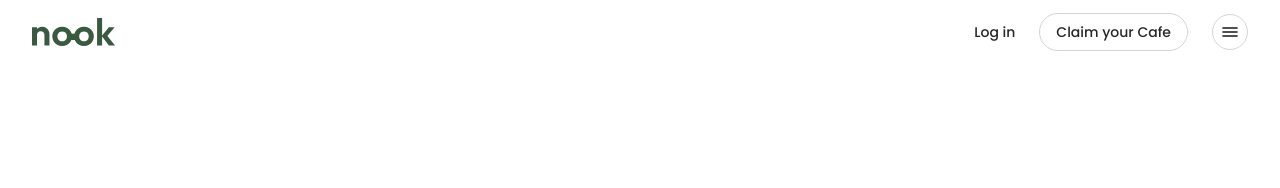
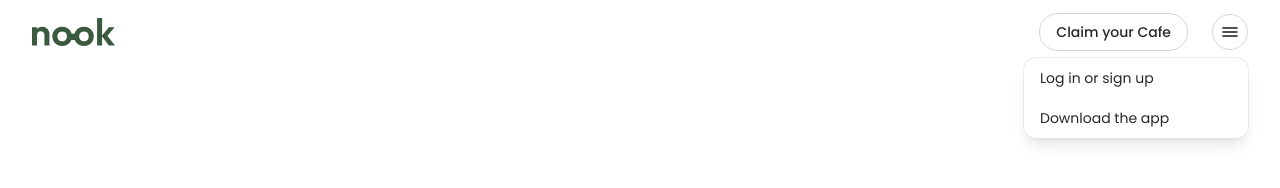
Before and after one commit to lucerocris/nook-webapp, a Next.js app: page / in a window 1280 px wide. Both pictures are taken after a click on the button "Open menu". Shown: the top 188 px of the page. Built offline with nearby package versions, Linux system fonts and the light colour scheme.

Commit message:
feat: added dropdown for menu in navbar

```diff
--- a/app/components/Navbar.tsx
+++ b/app/components/Navbar.tsx
@@ -1,11 +1,13 @@
 "use client";
 
-import { useEffect, useState } from "react";
+import { useEffect, useRef, useState } from "react";
 import Image from "next/image";
 import Link from "next/link";
 
 export default function Navbar() {
   const [scrolled, setScrolled] = useState(false);
+  const [isMenuOpen, setIsMenuOpen] = useState(false);
+  const menuRef = useRef<HTMLDivElement>(null);
 
   useEffect(() => {
     const onScroll = () => setScrolled(window.scrollY > 8);
@@ -13,6 +15,17 @@ export default function Navbar() {
     window.addEventListener("scroll", onScroll, { passive: true });
     return () => window.removeEventListener("scroll", onScroll);
   }, []);
+
+  useEffect(() => {
+    if (!isMenuOpen) return;
+    const onMouseDown = (e: MouseEvent) => {
+      if (menuRef.current && !menuRef.current.contains(e.target as Node)) {
+        setIsMenuOpen(false);
+      }
+    };
+    document.addEventListener("mousedown", onMouseDown);
+    return () => document.removeEventListener("mousedown", onMouseDown);
+  }, [isMenuOpen]);
 
   return (
     <header
@@ -36,23 +49,21 @@ export default function Navbar() {
         </Link>
 
         <div className="flex items-center gap-4 sm:gap-6">
-          <Link
-            href="/login"
-            className="text-sm font-medium text-zinc-800 transition-colors hover:text-zinc-950"
-          >
-            Log in
-          </Link>
 
           <Link
-            href="/claim"
+            href="https://business.nookph.app/"
             className="rounded-full border border-zinc-300 bg-transparent px-4 py-2 text-sm font-medium text-zinc-800 transition-colors hover:bg-zinc-50"
           >
             Claim your Cafe
           </Link>
 
+          <div ref={menuRef} className="relative">
             <button
               type="button"
-            aria-label="Open menu"
+              aria-label={isMenuOpen ? "Close menu" : "Open menu"}
+              aria-expanded={isMenuOpen}
+              aria-haspopup="menu"
+              onClick={() => setIsMenuOpen((o) => !o)}
               className="flex h-9 w-9 items-center justify-center rounded-full border border-zinc-300 transition-colors hover:bg-zinc-50"
             >
               <svg
@@ -68,6 +79,31 @@ export default function Navbar() {
                 <line x1="2" y1="13" x2="16" y2="13" stroke="currentColor" strokeWidth="1.6" strokeLinecap="round" />
               </svg>
             </button>
+
+            {isMenuOpen && (
+              <div
+                role="menu"
+                className="absolute right-0 top-full mt-2 w-56 rounded-xl bg-white shadow-lg ring-1 ring-zinc-200/70 overflow-hidden"
+              >
+                <button
+                  type="button"
+                  role="menuitem"
+                  onClick={() => setIsMenuOpen(false)}
+                  className="block w-full px-4 py-2.5 text-left text-sm text-zinc-800 transition-colors hover:bg-zinc-50"
+                >
+                  Log in or sign up
+                </button>
+                <Link
+                  href="/download-app"
+                  role="menuitem"
+                  onClick={() => setIsMenuOpen(false)}
+                  className="block px-4 py-2.5 text-sm text-zinc-800 transition-colors hover:bg-zinc-50"
+                >
+                  Download the app
+                </Link>
+              </div>
+            )}
+          </div>
         </div>
       </nav>
     </header>
```
Lines whose indentation alone changed are shown as unchanged.
